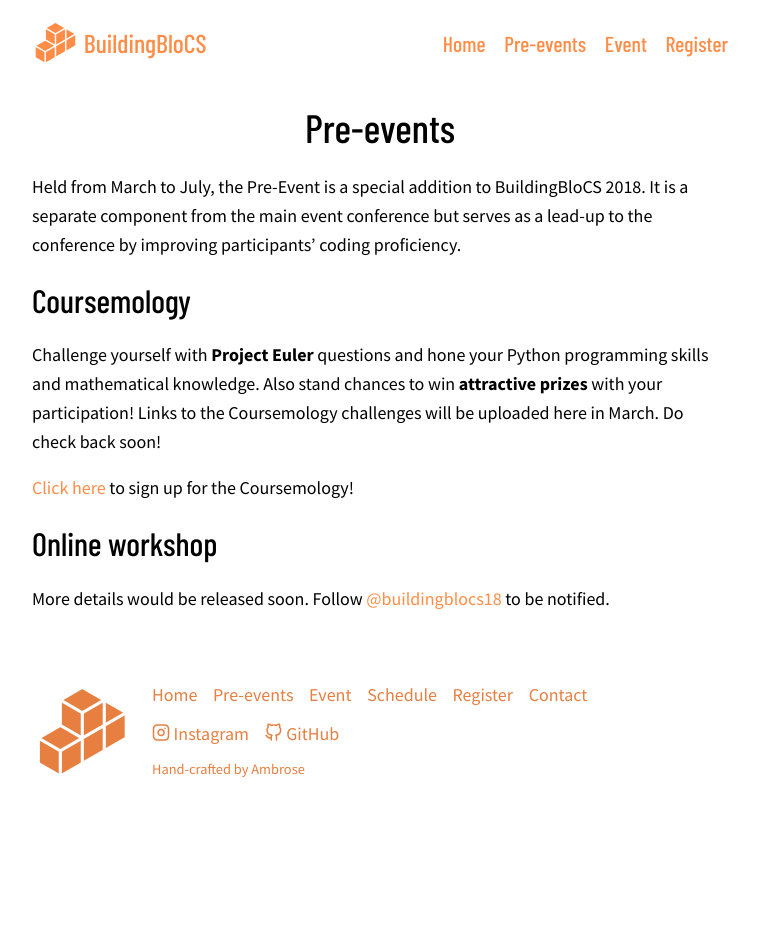
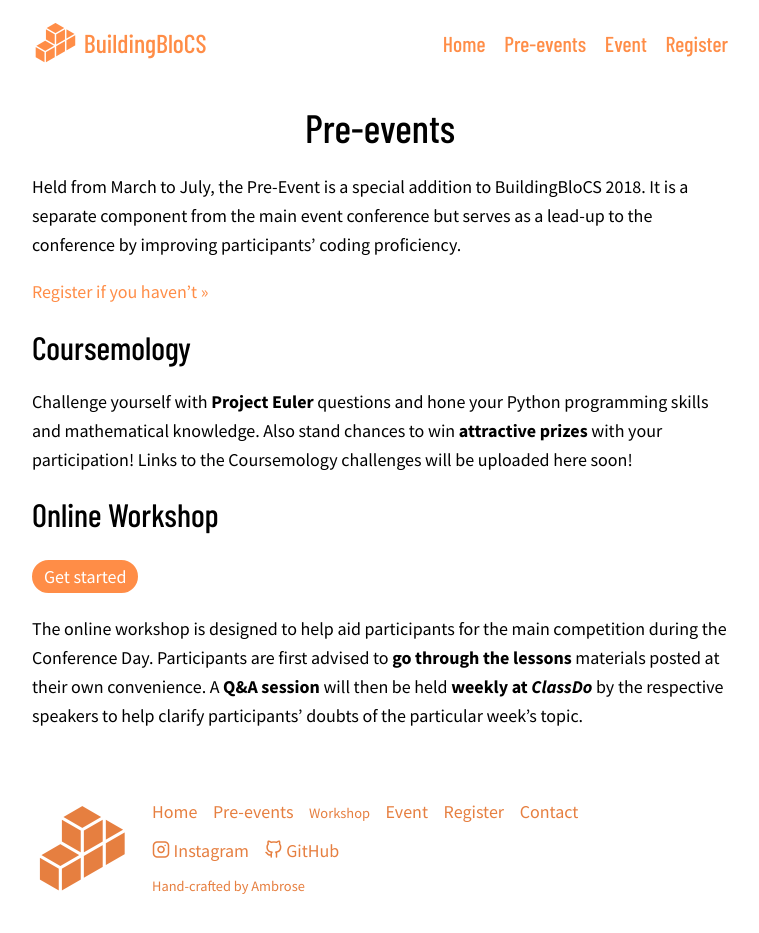
Before and after one commit to buildingblocs/2018, a Jekyll site: the page built from pre-event/index.md, in a window 1280 px wide and 948 px high. Shown: the top 933 px of the window, without its empty margins (260-1019 px from the left). Built offline with Jekyll 4.4.1, drawn with Linux system fonts in a browser that asks for light colours; some web fonts are replaced; our own code applies the rules of GitHub Pages for plain Markdown files.

Commit message:
Add workshop

```diff
--- a/_includes/footer.html
+++ b/_includes/footer.html
@@ -10,8 +10,9 @@
 				<ul class="links">
 					<li class="link"><a href="{{ site.baseurl }}/">Home</a></li>
 					<li class="link"><a href="{{ site.baseurl }}/pre-event">Pre-events</a></li>
+					<li class="link"><a href="{{ site.baseurl }}/pre-event/workshop"><small>Workshop</small></a></li>
 					<li class="link"><a href="{{ site.baseurl }}/event">Event</a></li>
-					<li class="link"><a href="{{ site.baseurl }}/event#schedule">Schedule</a></li>
+					<!-- <li class="link"><a href="{{ site.baseurl }}/event#schedule"><small>Schedule</small></a></li> -->
 					<li class="link"><a href="{{ site.baseurl }}/register">Register</a></li>
 					<li class="link"><a href="{{ site.baseurl }}/contact">Contact</a></li>
 				</ul>
--- a/pre-event/index.md
+++ b/pre-event/index.md
@@ -6,12 +6,14 @@ layout: default
 
 Held from March to July, the Pre-Event is a special addition to BuildingBloCS 2018. It is a separate component from the main event conference but serves as a lead-up to the conference by improving participants' coding proficiency.
 
+[Register if you haven't &raquo;]({{ site.baseurl }}/register#pre-events)
+
 ## Coursemology
 
-Challenge yourself with **Project Euler** questions and hone your Python programming skills and mathematical knowledge. Also stand chances to win **attractive prizes** with your participation! Links to the Coursemology challenges will be uploaded here in March. Do check back soon!
+Challenge yourself with **Project Euler** questions and hone your Python programming skills and mathematical knowledge. Also stand chances to win **attractive prizes** with your participation! Links to the Coursemology challenges will be uploaded here soon!
 
-[Click here]({{ site.baseurl }}/register) to sign up for the Coursemology!
+## Online Workshop
 
-## Online workshop
+<a class="btn" href="{{ site.baseurl }}/pre-event/workshop">Get started</a>
 
-More details would be released soon. Follow [@buildingblocs18](https://instagram.com/buildingblocs18) to be notified.
+The online workshop is designed to help aid participants for the main competition during the Conference Day. Participants are first advised to **go through the lessons** materials posted at their own convenience. A **Q&A session** will then be held **weekly at *ClassDo*** by the respective speakers to help clarify participants’ doubts of the particular week’s topic.
```
Also changed, not shown: event/index.md (+1 -1 lines), index.md (+2 -1 lines), pre-event/workshop/index.md (added, +68 -0 lines).
